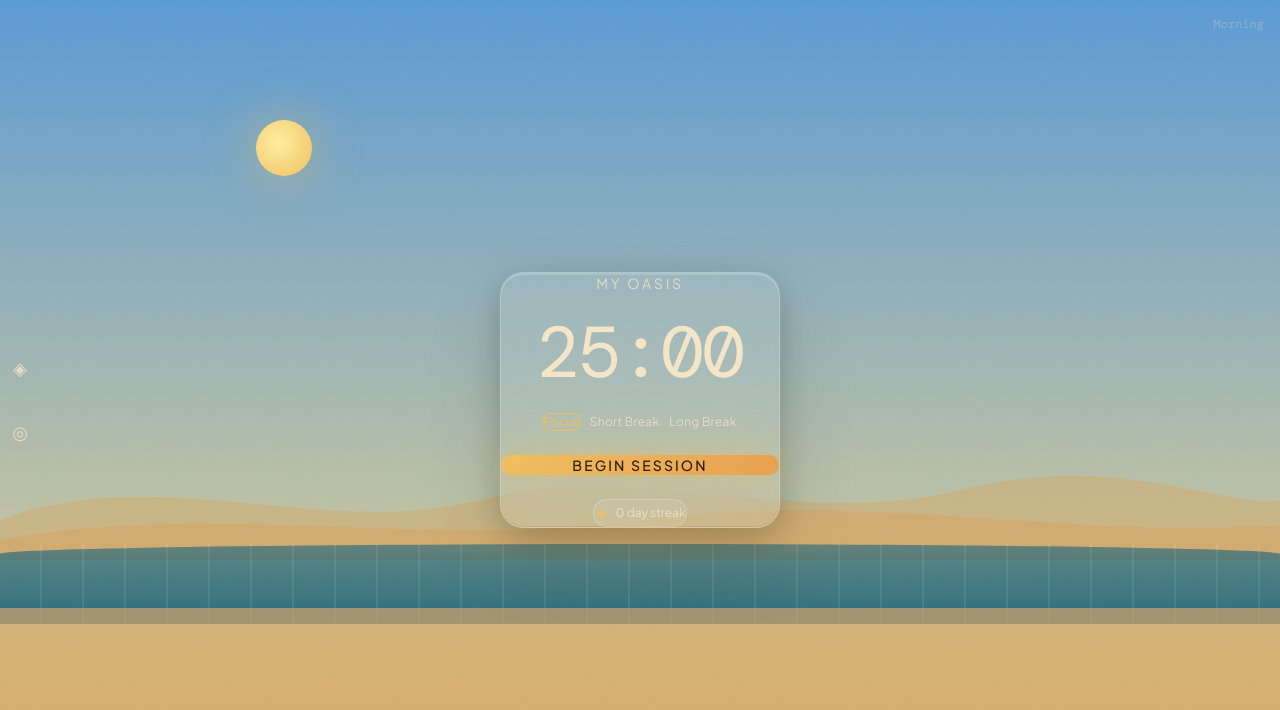
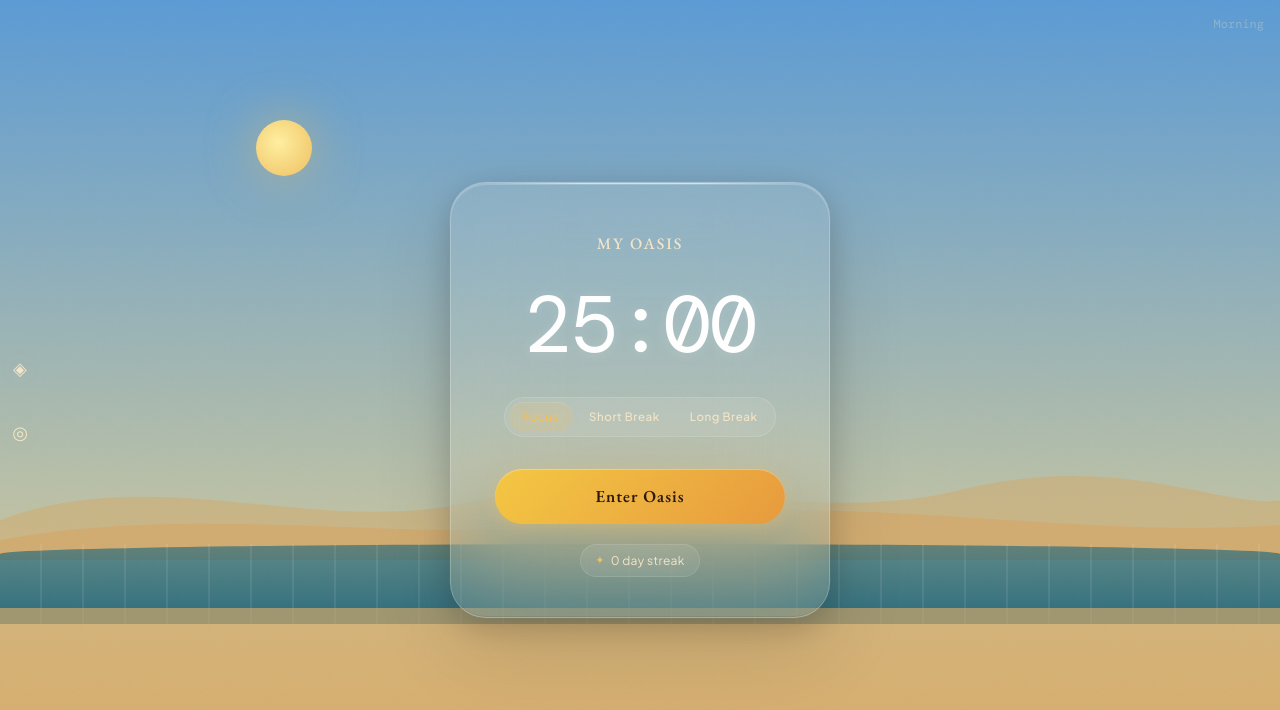
Before and after one commit to muadzyamani/oasis, a React (Vite) app: page / in a window 1280 px wide. Shown: the top 710 px of the page. Built offline with nearby package versions, Linux system fonts and the light colour scheme; a web font is replaced by a local one.

Commit message:
Implement initial App dashboard with Pomodoro timer widget and navigation rail

```diff
--- a/src/App.tsx
+++ b/src/App.tsx
@@ -1,116 +1,189 @@
 import { AppShell } from '@/components/ui/AppShell'
 import { ScenePlaceholder } from '@/components/scene/ScenePlaceholder'
 import { NavigationRail } from '@/components/ui/NavigationRail'
-import { GlassPanel } from '@/components/ui/GlassPanel'
 
 /* ==========================================================================
    App Root
-   Composes the full-screen layered shell.
-
-   Phase 1: Scene placeholder + timer stub + navigation rail
-   Phase 2: Live animated scene + full timer widget
-   Phase 3: Overlays, onboarding, audio
+   Phase 1: Scene placeholder + timer stub widget + navigation rail
+   Phase 2: Live animated scene + functional Pomodoro timer
    ========================================================================== */
 
 function App() {
   return (
     <AppShell>
-      {/* Layer 0 — Living environment (Phase 2 will replace placeholder) */}
+      {/* Layer 0 — Living environment */}
       <ScenePlaceholder />
 
-      {/* Layer 1 — Timer widget (Phase 2) */}
+      {/* Layer 1 — Timer widget */}
       <div
         className="absolute inset-0 flex items-center justify-center pointer-events-none"
         style={{ zIndex: 'var(--z-widget)' }}
       >
-        <GlassPanel
-          className="pointer-events-auto rounded-3xl p-10 flex flex-col items-center gap-6"
-          style={{ minWidth: 280 }}
+        {/* Outer Apple Glass card */}
+        <div
+          className="pointer-events-auto glass-panel flex flex-col items-center"
+          style={{
+            width: 380,
+            borderRadius: 36,
+            padding: '48px 44px 40px',
+            position: 'relative',
+            overflow: 'hidden',
+          }}
         >
-          {/* Oasis name */}
+          {/* Specular top-edge shimmer — Apple Glass signature */}
+          <div
+            aria-hidden="true"
+            style={{
+              position: 'absolute',
+              top: 0,
+              left: '10%',
+              right: '10%',
+              height: 1,
+              background:
+                'linear-gradient(90deg, transparent, rgba(255,255,255,0.55) 30%, rgba(255,255,255,0.55) 70%, transparent)',
+              borderRadius: '0 0 4px 4px',
+            }}
+          />
+
+          {/* Oasis name — EB Garamond italic, small caps feel */}
           <p
-            className="text-sm tracking-[0.2em] uppercase"
             style={{
-              fontFamily: 'var(--font-body)',
-              color: 'var(--color-text-on-dark-muted)',
+              fontFamily: 'var(--font-display)',
+              fontSize: '1rem',
+              fontWeight: 500,
+              letterSpacing: '0.12em',
+              textTransform: 'uppercase',
+              color: 'var(--color-text-on-dark)',
+              marginBottom: 28,
             }}
           >
             My Oasis
           </p>
 
-          {/* Timer display */}
+          {/* Timer digits */}
           <div
-            className="text-7xl leading-none tracking-tight"
             style={{
               fontFamily: 'var(--font-mono)',
-              fontWeight: 300,
-              color: 'var(--color-text-on-dark)',
+              fontWeight: 400,
+              fontSize: '5rem',
+              lineHeight: 1,
+              letterSpacing: '-0.02em',
+              color: '#ffffff',
+              marginBottom: 32,
+              textShadow: '0 1px 12px rgba(255,255,255,0.15)',
             }}
           >
             25:00
           </div>
 
-          {/* Session type pills */}
-          <div className="flex gap-2">
-            {(['Focus', 'Short Break', 'Long Break'] as const).map((label) => (
+          {/* Session type pills — glass-surface nested layer */}
+          <div
+            className="glass-surface flex"
+            style={{
+              borderRadius: 999,
+              padding: '4px',
+              gap: 2,
+              marginBottom: 32,
+            }}
+          >
+            {(['Focus', 'Short Break', 'Long Break'] as const).map((label) => {
+              const isActive = label === 'Focus'
+              return (
                 <button
                   key={label}
-                className="
-                  px-3 py-1 rounded-full text-xs tracking-wide
-                  transition-all duration-300
-                  hover:bg-[var(--glass-bg-hover)]
-                "
                   style={{
                     fontFamily: 'var(--font-body)',
-                  color: label === 'Focus'
+                    fontSize: '0.72rem',
+                    fontWeight: 500,
+                    letterSpacing: '0.05em',
+                    padding: '6px 14px',
+                    borderRadius: 999,
+                    border: 'none',
+                    cursor: 'pointer',
+                    whiteSpace: 'nowrap',
+                    transition: 'all 200ms ease',
+                    background: isActive
+                      ? 'rgba(240, 192, 96, 0.18)'
+                      : 'transparent',
+                    color: isActive
                       ? 'var(--color-lantern-gold)'
-                    : 'var(--color-text-on-dark-muted)',
-                  border: `1px solid ${label === 'Focus' ? 'var(--color-lantern-gold)' : 'transparent'}`,
+                      : 'var(--color-text-on-dark)',
+                    boxShadow: isActive
+                      ? '0 1px 0 0 rgba(255,255,255,0.1) inset'
+                      : 'none',
                   }}
                 >
                   {label}
                 </button>
-            ))}
+              )
+            })}
           </div>
 
-          {/* Start button */}
+          {/* Begin Session button — warm gradient, pill shaped */}
           <button
             id="btn-start-session"
-            className="
-              w-full py-3 rounded-2xl text-sm tracking-[0.15em] uppercase font-medium
-              transition-all duration-300
-              hover:scale-[1.02] active:scale-[0.98]
-            "
             style={{
-              fontFamily: 'var(--font-body)',
-              background: 'linear-gradient(135deg, var(--color-lantern-gold), var(--color-dusk-amber))',
+              width: '100%',
+              padding: '14px 0',
+              borderRadius: 999,
+              border: 'none',
+              cursor: 'pointer',
+              fontFamily: 'var(--font-display)',
+              fontSize: '1.05rem',
+              fontWeight: 600,
+              letterSpacing: '0.06em',
               color: 'var(--color-text-primary)',
-              boxShadow: 'var(--shadow-lantern)',
+              background:
+                'linear-gradient(135deg, #f5c842 0%, #e89a3c 100%)',
+              boxShadow:
+                '0 1px 0 0 rgba(255,255,255,0.3) inset, 0 4px 16px rgba(240,192,96,0.35)',
+              transition: 'transform 150ms ease, box-shadow 150ms ease',
+              marginBottom: 20,
+            }}
+            onMouseEnter={(e) => {
+              e.currentTarget.style.transform = 'scale(1.018)'
+              e.currentTarget.style.boxShadow =
+                '0 1px 0 0 rgba(255,255,255,0.3) inset, 0 6px 24px rgba(240,192,96,0.5)'
+            }}
+            onMouseLeave={(e) => {
+              e.currentTarget.style.transform = 'scale(1)'
+              e.currentTarget.style.boxShadow =
+                '0 1px 0 0 rgba(255,255,255,0.3) inset, 0 4px 16px rgba(240,192,96,0.35)'
             }}
           >
-            Begin Session
+            Enter Oasis
           </button>
 
           {/* Streak pill */}
           <div
-            className="flex items-center gap-2 px-3 py-1 rounded-full"
+            className="glass-surface flex items-center"
             style={{
-              background: 'var(--glass-bg)',
-              border: '1px solid var(--glass-border)',
+              borderRadius: 999,
+              padding: '6px 14px',
+              gap: 6,
             }}
           >
-            <span style={{ color: 'var(--color-lantern-gold)' }}>✦</span>
             <span
-              className="text-xs"
+              style={{
+                color: 'var(--color-lantern-gold)',
+                fontSize: '0.7rem',
+              }}
+            >
+              ✦
+            </span>
+            <span
               style={{
                 fontFamily: 'var(--font-body)',
-                color: 'var(--color-text-on-dark-muted)',
+                fontSize: '0.75rem',
+                fontWeight: 400,
+                color: 'var(--color-text-on-dark)',
+                letterSpacing: '0.03em',
               }}
             >
               0 day streak
             </span>
           </div>
-        </GlassPanel>
+        </div>
       </div>
 
       {/* Layer 2 — Navigation rail */}
--- a/src/components/ui/NavigationRail.tsx
+++ b/src/components/ui/NavigationRail.tsx
@@ -48,7 +48,7 @@ export function NavigationRail({ onStatsClick, onSettingsClick }: NavigationRail
           onClick={item.onClick}
           className="
             w-10 h-10 rounded-full flex items-center justify-center
-            text-[var(--color-text-on-dark-muted)] text-lg
+            text-[var(--color-text-on-dark)] text-lg
             transition-all duration-300
             hover:text-[var(--color-lantern-gold)]
             hover:bg-[var(--glass-bg)]
```
Lines whose indentation alone changed are shown as unchanged.
